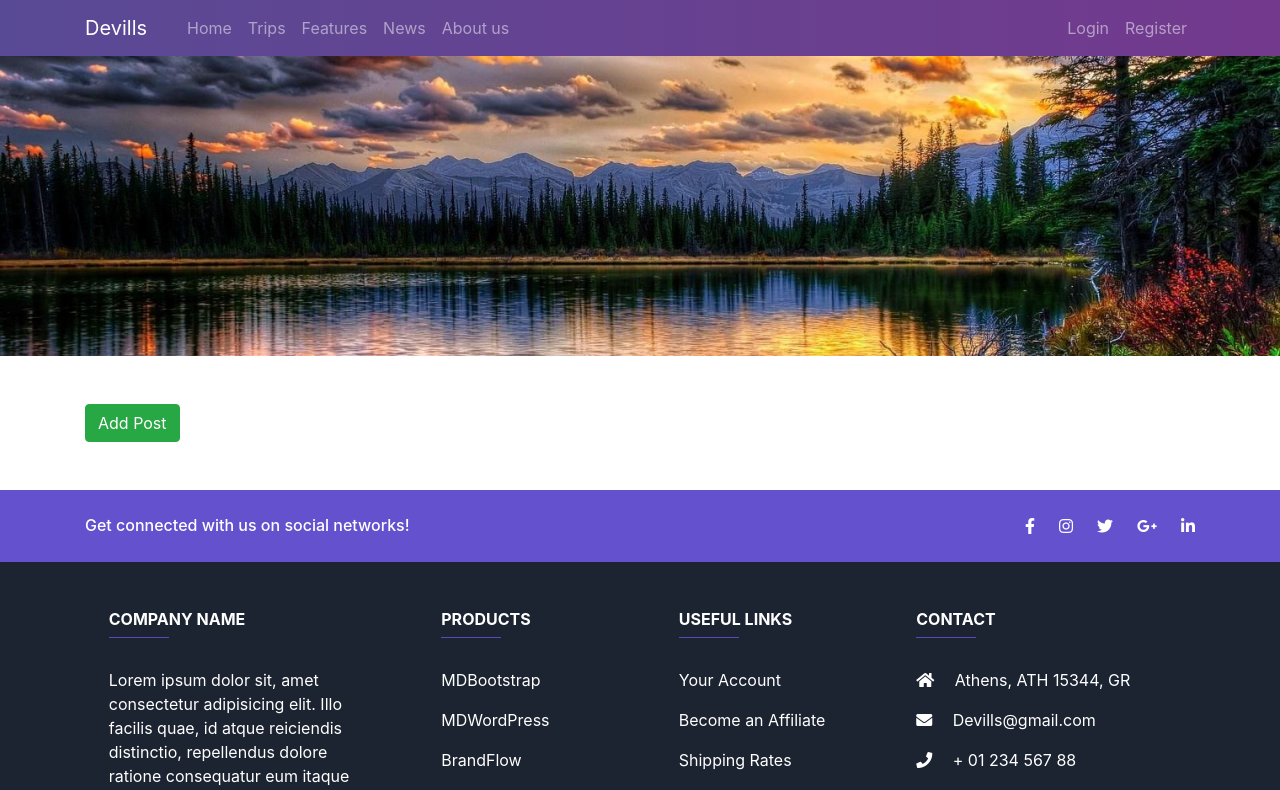
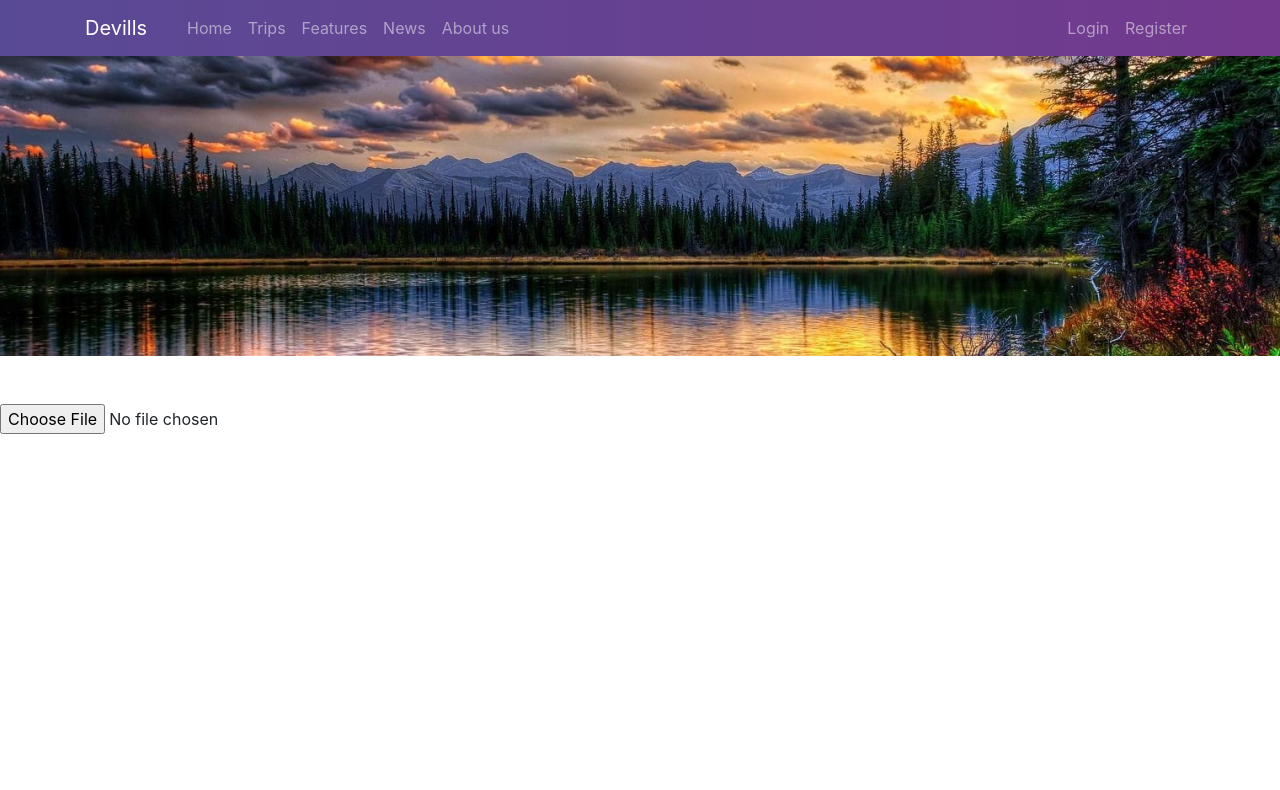
Before and after one commit to stergiosgk86/Forum-React, a React (Create React App) app: page /posts in a window 1280 px wide. Shown: the top 790 px of the page. Built offline with nearby package versions, Linux system fonts and the light colour scheme.

Commit message:
create post - encode image

```diff
--- a/src/components/Home/Home.js
+++ b/src/components/Home/Home.js
@@ -51,7 +51,10 @@
               <div className="container" key={category.id}>
                 <ul className="list-inline p-3 body d-flex align-items-center row">
                   <li className="list-inline-item col-md-6 seperate">
-                    <Link to="/posts" className="link text-truncate d-block">
+                    <Link
+                      to={{ pathname: "/posts", categoryId: category.id }}
+                      className="link"
+                    >
                       {category.title}
                     </Link>
                     <div className="description text-truncate">
--- a/src/components/Posts/Posts.js
+++ b/src/components/Posts/Posts.js
@@ -4,20 +4,47 @@
 import "./Posts.css";
 
 class Posts extends Component {
-
+  constructor(props) {
+    super(props);
+    this.state = {
+      isShow: true,
+      categoryId: this.props.location?.categoryId,
+      image: null,
+      description: null,
+      title: null,
+      userId: "", // userId hardcoded value
+    };
+  }
 
   componentDidMount() {
     window.scrollTo(0, 0);
   }
+
+  encodeImage = (e) => {
+    const file = e.target.files[0];
+    let reader = new FileReader();
+    if (file) {
+      reader.readAsDataURL(file);
+      reader.onload = () => {
+        this.setState((prevState) => {
+          prevState.image = reader.result;
+          return { prevState };
+        });
+      };
+    }
+    console.log(this.state); //  for debugging
+  };
 
   render() {
     return (
       <>
         <div className="post-cover-image mb-5"></div>
 
-        {/* <div className="post-photo container">
-          <img src="https://www.wallpapertip.com/wmimgs/179-1794513_erin-moriarty-hd.jpg" />
-        </div> */}
+        <input type="file" id="imageFile" onChange={this.encodeImage} />
+
+        <div className="post-photo container">
+          {/* <img src="https://www.wallpapertip.com/wmimgs/179-1794513_erin-moriarty-hd.jpg" /> */}
+        </div>
 
         <div className="container">
           <Link to="/createposts" className="btn btn-success">
```
